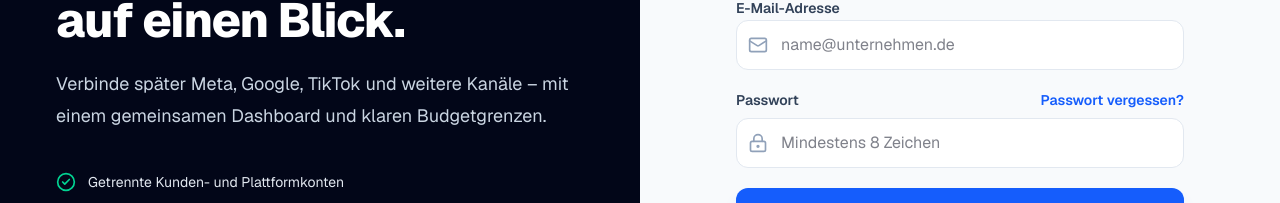
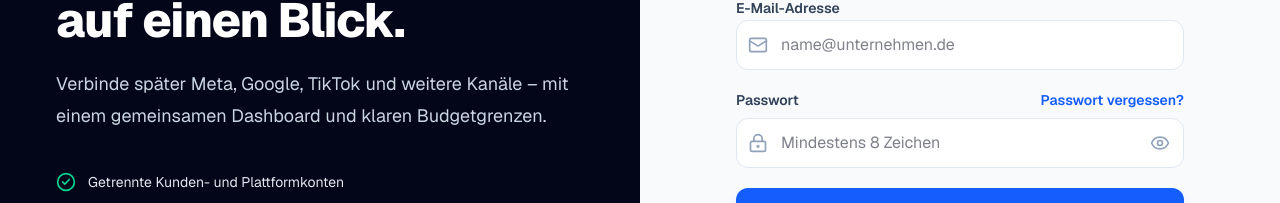
Before and after one commit to SPOStephan/adbot02, a Next.js app: page /login in a window 1280 px wide. Shown: the part 342-545 px from the top of the page. Built offline with nearby package versions, Linux system fonts and the light colour scheme; no server answers.

Commit message:
feat(auth): add show/hide toggle on password fields
Eye icon on login, registration, and password-reset inputs toggles
plain-text visibility without changing the submit flow.

Co-authored-by: SPOStephan <SPOStephan@users.noreply.github.com>

```diff
--- a/scripts/test-password-reset.mjs
+++ b/scripts/test-password-reset.mjs
@@ -10,9 +10,13 @@ function read(path) {
 }
 
 assert.match(read("src/components/AuthForm.tsx"), /Passwort vergessen\?/);
+assert.match(read("src/components/AuthForm.tsx"), /PasswordInput/);
 assert.match(read("src/components/ForgotPasswordForm.tsx"), /resetPasswordForEmail/);
 assert.match(read("src/components/ForgotPasswordForm.tsx"), /\/passwort-neu/);
 assert.match(read("src/components/UpdatePasswordForm.tsx"), /updateUser\(\{\s*password/);
+assert.match(read("src/components/UpdatePasswordForm.tsx"), /PasswordInput/);
+assert.match(read("src/components/PasswordInput.tsx"), /Passwort anzeigen/);
+assert.match(read("src/components/PasswordInput.tsx"), /EyeOff/);
 assert.match(read("src/lib/site-urls.ts"), /\/passwort-vergessen/);
 assert.match(read("src/lib/site-urls.ts"), /\/passwort-neu/);
 assert.match(read("src/lib/supabase/proxy.ts"), /\/passwort-vergessen/);
--- a/src/components/AuthForm.tsx
+++ b/src/components/AuthForm.tsx
@@ -3,8 +3,9 @@
 import Link from "next/link";
 import { useRouter } from "next/navigation";
 import { useMemo, useState } from "react";
-import { ArrowRight, LoaderCircle, LockKeyhole, Mail } from "lucide-react";
+import { ArrowRight, LoaderCircle, Mail } from "lucide-react";
 
+import { PasswordInput } from "@/components/PasswordInput";
 import { APP_SITE_URL } from "@/lib/site-urls";
 import { createClient } from "@/lib/supabase/client";
 
@@ -96,36 +97,23 @@ export function AuthForm({ mode, nextPath = "/dashboard" }: AuthFormProps) {
         </div>
       </div>
 
-      <div className="space-y-2">
-        <div className="flex items-center justify-between gap-3">
-          <label className="text-sm font-semibold text-slate-700" htmlFor="password">
-            Passwort
-          </label>
-          {isLogin ? (
+      <PasswordInput
+        autoComplete={isLogin ? "current-password" : "new-password"}
+        id="password"
+        label="Passwort"
+        labelAside={
+          isLogin ? (
             <Link
               className="text-sm font-semibold text-blue-600 hover:text-blue-700"
               href="/passwort-vergessen"
             >
               Passwort vergessen?
             </Link>
-          ) : null}
-        </div>
-        <div className="relative">
-          <LockKeyhole className="pointer-events-none absolute left-3 top-1/2 size-5 -translate-y-1/2 text-slate-400" />
-          <input
-            autoComplete={isLogin ? "current-password" : "new-password"}
-            className="w-full rounded-xl border border-slate-200 bg-white py-3 pl-11 pr-4 text-slate-950 outline-none transition focus:border-blue-500 focus:ring-4 focus:ring-blue-100"
-            id="password"
-            minLength={8}
-            name="password"
-            onChange={(event) => setPassword(event.target.value)}
-            placeholder="Mindestens 8 Zeichen"
-            required
-            type="password"
-            value={password}
-          />
-        </div>
-      </div>
+          ) : null
+        }
+        onChange={setPassword}
+        value={password}
+      />
 
       {error ? (
         <p className="rounded-xl border border-red-200 bg-red-50 px-4 py-3 text-sm text-red-700" role="alert">
--- /dev/null
+++ b/src/components/PasswordInput.tsx
@@ -0,0 +1,69 @@
+"use client";
+
+import { useId, useState, type ReactNode } from "react";
+import { Eye, EyeOff, LockKeyhole } from "lucide-react";
+
+type PasswordInputProps = {
+  id?: string;
+  name?: string;
+  label: string;
+  value: string;
+  onChange: (value: string) => void;
+  autoComplete: string;
+  placeholder?: string;
+  minLength?: number;
+  required?: boolean;
+  labelAside?: ReactNode;
+};
+
+export function PasswordInput({
+  id,
+  name = "password",
+  label,
+  value,
+  onChange,
+  autoComplete,
+  placeholder = "Mindestens 8 Zeichen",
+  minLength = 8,
+  required = true,
+  labelAside,
+}: PasswordInputProps) {
+  const generatedId = useId();
+  const inputId = id ?? generatedId;
+  const [visible, setVisible] = useState(false);
+
+  return (
+    <div className="space-y-2">
+      <div className="flex items-center justify-between gap-3">
+        <label className="text-sm font-semibold text-slate-700" htmlFor={inputId}>
+          {label}
+        </label>
+        {labelAside}
+      </div>
+      <div className="relative">
+        <LockKeyhole className="pointer-events-none absolute left-3 top-1/2 size-5 -translate-y-1/2 text-slate-400" />
+        <input
+          autoComplete={autoComplete}
+          className="w-full rounded-xl border border-slate-200 bg-white py-3 pl-11 pr-12 text-slate-950 outline-none transition focus:border-blue-500 focus:ring-4 focus:ring-blue-100"
+          id={inputId}
+          minLength={minLength}
+          name={name}
+          onChange={(event) => onChange(event.target.value)}
+          placeholder={placeholder}
+          required={required}
+          type={visible ? "text" : "password"}
+          value={value}
+        />
+        <button
+          aria-label={visible ? "Passwort verbergen" : "Passwort anzeigen"}
+          aria-pressed={visible}
+          className="absolute inset-y-0 right-0 grid w-12 place-items-center text-slate-400 transition hover:text-slate-700"
+          onClick={() => setVisible((current) => !current)}
+          type="button"
+        >
+          {visible ? <EyeOff className="size-5" /> : <Eye className="size-5" />}
+        </button>
+      </div>
+    </div>
+  );
+}
--- a/src/components/UpdatePasswordForm.tsx
+++ b/src/components/UpdatePasswordForm.tsx
@@ -3,8 +3,9 @@
 import Link from "next/link";
 import { useRouter } from "next/navigation";
 import { useEffect, useMemo, useState } from "react";
-import { ArrowRight, LoaderCircle, LockKeyhole } from "lucide-react";
+import { ArrowRight, LoaderCircle } from "lucide-react";
 
+import { PasswordInput } from "@/components/PasswordInput";
 import { createClient } from "@/lib/supabase/client";
 
 export function UpdatePasswordForm() {
@@ -91,47 +92,23 @@ export function UpdatePasswordForm() {
 
   return (
     <form className="space-y-5" onSubmit={handleSubmit}>
-      <div className="space-y-2">
-        <label className="text-sm font-semibold text-slate-700" htmlFor="password">
-          Neues Passwort
-        </label>
-        <div className="relative">
-          <LockKeyhole className="pointer-events-none absolute left-3 top-1/2 size-5 -translate-y-1/2 text-slate-400" />
-          <input
+      <PasswordInput
         autoComplete="new-password"
-            className="w-full rounded-xl border border-slate-200 bg-white py-3 pl-11 pr-4 text-slate-950 outline-none transition focus:border-blue-500 focus:ring-4 focus:ring-blue-100"
         id="password"
-            minLength={8}
-            name="password"
-            onChange={(event) => setPassword(event.target.value)}
-            placeholder="Mindestens 8 Zeichen"
-            required
-            type="password"
+        label="Neues Passwort"
+        onChange={setPassword}
         value={password}
       />
-        </div>
-      </div>
 
-      <div className="space-y-2">
-        <label className="text-sm font-semibold text-slate-700" htmlFor="passwordConfirm">
-          Neues Passwort wiederholen
-        </label>
-        <div className="relative">
-          <LockKeyhole className="pointer-events-none absolute left-3 top-1/2 size-5 -translate-y-1/2 text-slate-400" />
-          <input
+      <PasswordInput
         autoComplete="new-password"
-            className="w-full rounded-xl border border-slate-200 bg-white py-3 pl-11 pr-4 text-slate-950 outline-none transition focus:border-blue-500 focus:ring-4 focus:ring-blue-100"
         id="passwordConfirm"
-            minLength={8}
+        label="Neues Passwort wiederholen"
         name="passwordConfirm"
-            onChange={(event) => setPasswordConfirm(event.target.value)}
+        onChange={setPasswordConfirm}
         placeholder="Passwort wiederholen"
-            required
-            type="password"
         value={passwordConfirm}
       />
-        </div>
-      </div>
 
       {error ? (
         <p className="rounded-xl border border-red-200 bg-red-50 px-4 py-3 text-sm text-red-700" role="alert">
```
Lines whose indentation alone changed are shown as unchanged.
